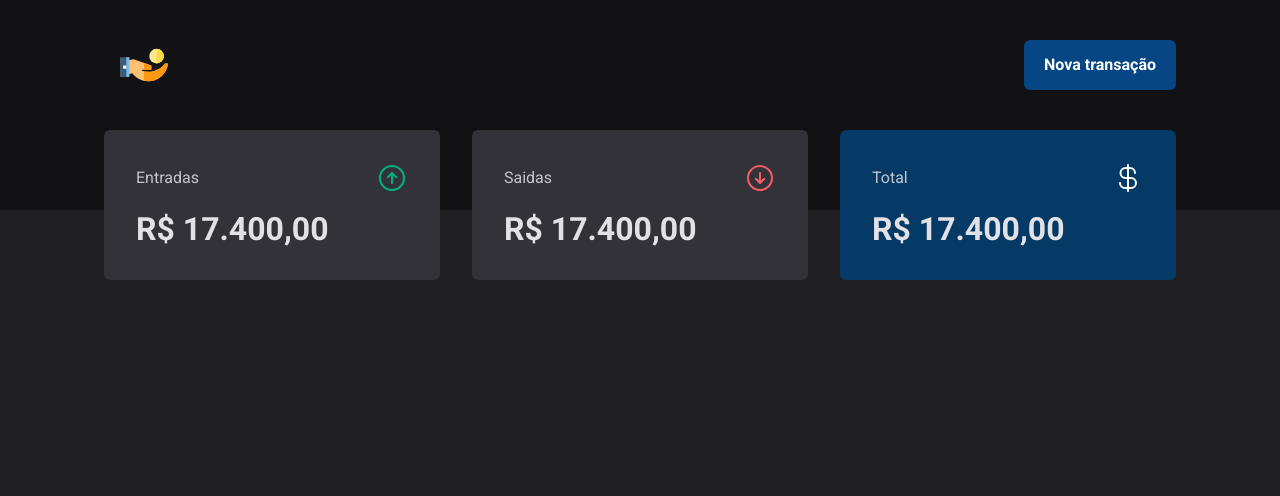
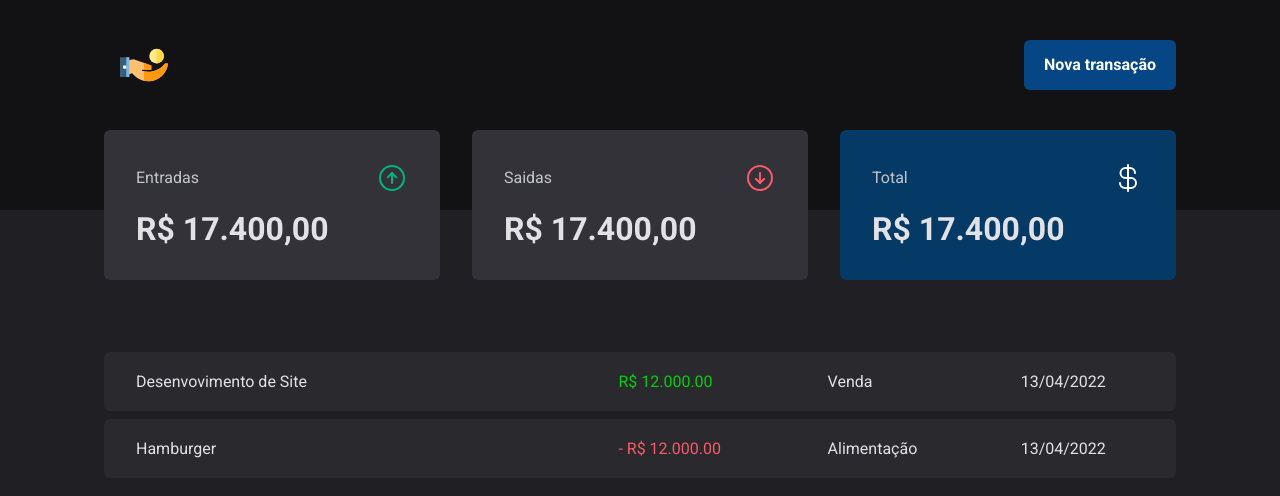
Before and after one commit to IgorGuariroba/money, a React (Vite) app: page / in a window 1280 px wide. Shown: the top 496 px of the page. Built offline with nearby package versions, Linux system fonts and the light colour scheme.

Commit message:
Modal de lançamento

```diff
--- a/src/pages/Transactions/index.tsx
+++ b/src/pages/Transactions/index.tsx
@@ -1,11 +1,40 @@
 import { Header } from "../../components/Header";
 import { Summary } from "../../components/Summary";
+import { DescriptionComponent, PriceHighlight, TransactionContainer, TransactionTable } from "./styles";
 
 export function Transactions() {
   return (
     <div>
       <Header />
       <Summary />
+
+      <TransactionContainer>
+        <TransactionTable>
+          <tbody>
+            <tr>
+              <DescriptionComponent>Desenvovimento de Site</DescriptionComponent>
+              <td>
+                <PriceHighlight variant="income">
+                  R$ 12.000.00
+                </PriceHighlight>
+              </td>
+              <td>Venda</td>
+              <td>13/04/2022</td>
+            </tr>
+            <tr>
+              <DescriptionComponent>Hamburger</DescriptionComponent>
+              <td>
+                <PriceHighlight variant="outcome">
+                  - R$ 12.000.00
+                </PriceHighlight>
+              </td>
+              <td>Alimentação</td>
+              <td>13/04/2022</td>
+            </tr>
+          </tbody>
+        </TransactionTable>
+      </TransactionContainer>
+
     </div>
   )
 }
--- a/src/pages/Transactions/styles.ts
+++ b/src/pages/Transactions/styles.ts
@@ -0,0 +1,40 @@
+import styled from "styled-components";
+
+export const DescriptionComponent = styled.td`
+  width: 45%;
+`
+
+export const TransactionContainer = styled.main`
+  width: 100%;
+  max-width: 1120px;
+  margin: 4rem auto 0;
+  padding: 0 1.5rem;
+`
+
+export const TransactionTable = styled.table`
+    width: 100%;
+    border-collapse: separate;
+    border-spacing: 0 0.5rem;
+    /* margin-top:  1.5rem; */
+
+    td {
+      padding: 1.25rem 2rem;
+      background: ${props => props.theme['gray-700']};
+
+      &:first-child{
+        border-top-left-radius: 6px;
+        border-bottom-left-radius: 6px;
+      }
+
+      &:last-child{
+        border-top-right-radius: 6px;
+        border-bottom-right-radius: 6px;
+      }
+    }
+`
+interface PriceHighlightProps{
+  variant: 'income' | 'outcome';
+}
+export const PriceHighlight = styled.span<PriceHighlightProps>`
+  color: ${props => props.variant ==='income' ? props.theme['green-300'] : props.theme['red-300']};
+`
--- a/src/styles/themes/default.ts
+++ b/src/styles/themes/default.ts
@@ -14,6 +14,7 @@
   'blue-500': '#064684',
   'blue-700': '#043a65',
 
+  'green-300': '#07cc0f',
 
   'red-300': '#F75A68',
   'red-500': '#AB222E',
```
